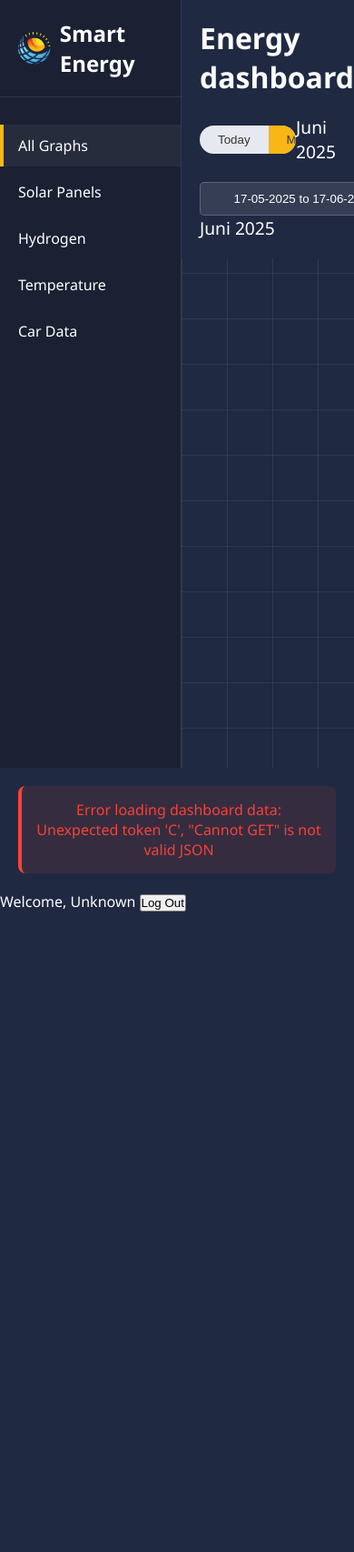
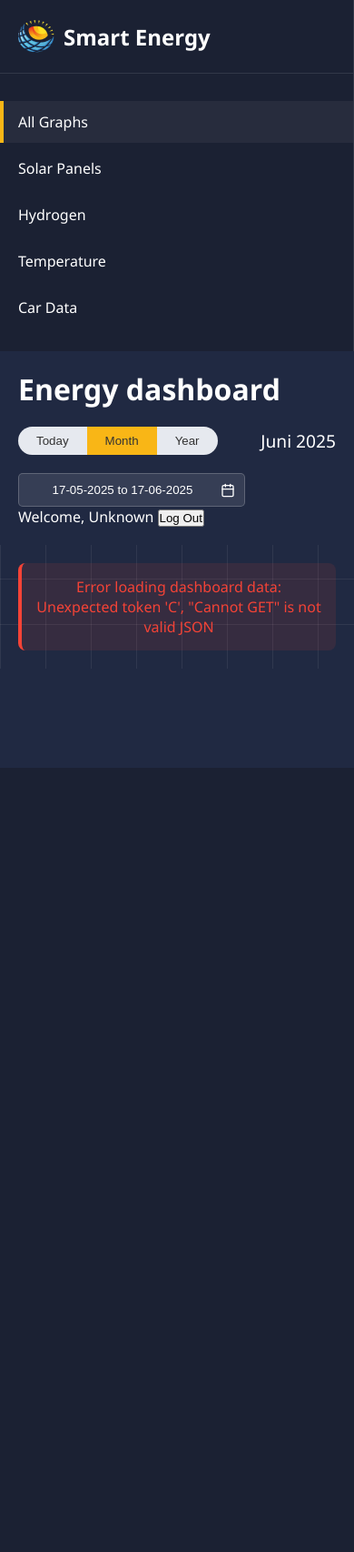
Before and after one commit to Aaronverdoold/Smart-Energy, a PHP site: page /pages/dashboard.html in a window 390 px wide. Shown: the whole page at 91% size. After the commit the page ends 844 px from the top, so only its background shows below. Run offline with PHP 8.4, Linux system fonts and the light colour scheme.

Commit message:
css fix na merge

```diff
--- a/front-end/assets/css/dashboard.css
+++ b/front-end/assets/css/dashboard.css
@@ -31,15 +31,15 @@
     overflow: hidden;
 }
 
-/* Sidebar Styles */
 .sidebar {
-    width: 200px;
+    width: 240px;
+    flex-shrink: 0;
+    z-index: 10;
     background-color: var(--sidebar-bg);
     padding: 20px 0;
     display: flex;
     flex-direction: column;
     border-right: 1px solid rgba(255, 255, 255, 0.1);
-    z-index: 10;
 }
 
 .logo {
@@ -94,8 +94,9 @@
 /* Main Content */
 .main-content {
     flex: 1;
-    padding: 0;
     overflow-y: auto;
+    display: flex;
+    flex-direction: column;
     position: relative;
     background-color: var(--main-bg);
     background-image:
@@ -355,6 +356,8 @@
     grid-template-columns: repeat(2, 1fr);
     gap: 20px;
     padding: 20px;
+    overflow-y: auto;
+    flex: 1;
 }
 
 .widget {
@@ -362,6 +365,8 @@
     border-radius: 8px;
     box-shadow: 0 4px 10px rgba(0, 0, 0, 0.1);
     overflow: hidden;
+    height: auto;
+    min-height: 300px;
 }
 
 .widget-header {
@@ -396,6 +401,16 @@
 }
 
 @media (max-width: 768px) {
+    .app-container {
+        flex-direction: column;
+        height: auto;
+    }
+
+    .sidebar {
+        width: 100%;
+        height: auto;
+    }
+
     .dashboard-grid {
         grid-template-columns: 1fr;
     }
--- a/front-end/pages/dashboard.html
+++ b/front-end/pages/dashboard.html
@@ -11,7 +11,6 @@
     <link rel="stylesheet" href="../assets/css/dashboard.css">
 </head>
 <body>
-
     <div class="app-container">
         <!-- Sidebar -->
         <aside class="sidebar">
@@ -45,14 +44,6 @@
                 <div class="date-range-picker">
                     <input type="text" id="date-range" value="17-5-2025 - 17-6-2025" readonly>
                 </div>
-                <div class="date-display">Juni 2025</div>
-            </div>
-
-
-            <!-- Dashboard Grid Container -->
-            <div class="dashboard-grid" id="dashboard-grid">
-                <div id="loading-indicator">Loading dashboard data...</div>
-            </div>
 
                 <!-- User Info Section -->
                 <div class="user-info">
@@ -61,9 +52,9 @@
                 </div>
             </header>
 
-        <!-- GridStack Container -->
-        <div class="grid-container">
-            <div class="grid-stack"></div>
+            <!-- Dashboard Grid Container - THIS IS THE MAIN CONTAINER FOR WIDGETS -->
+            <div class="dashboard-grid" id="dashboard-grid">
+                <div id="loading-indicator">Loading dashboard data...</div>
             </div>
         </main>
     </div>
```
Lines whose indentation alone changed are shown as unchanged.
